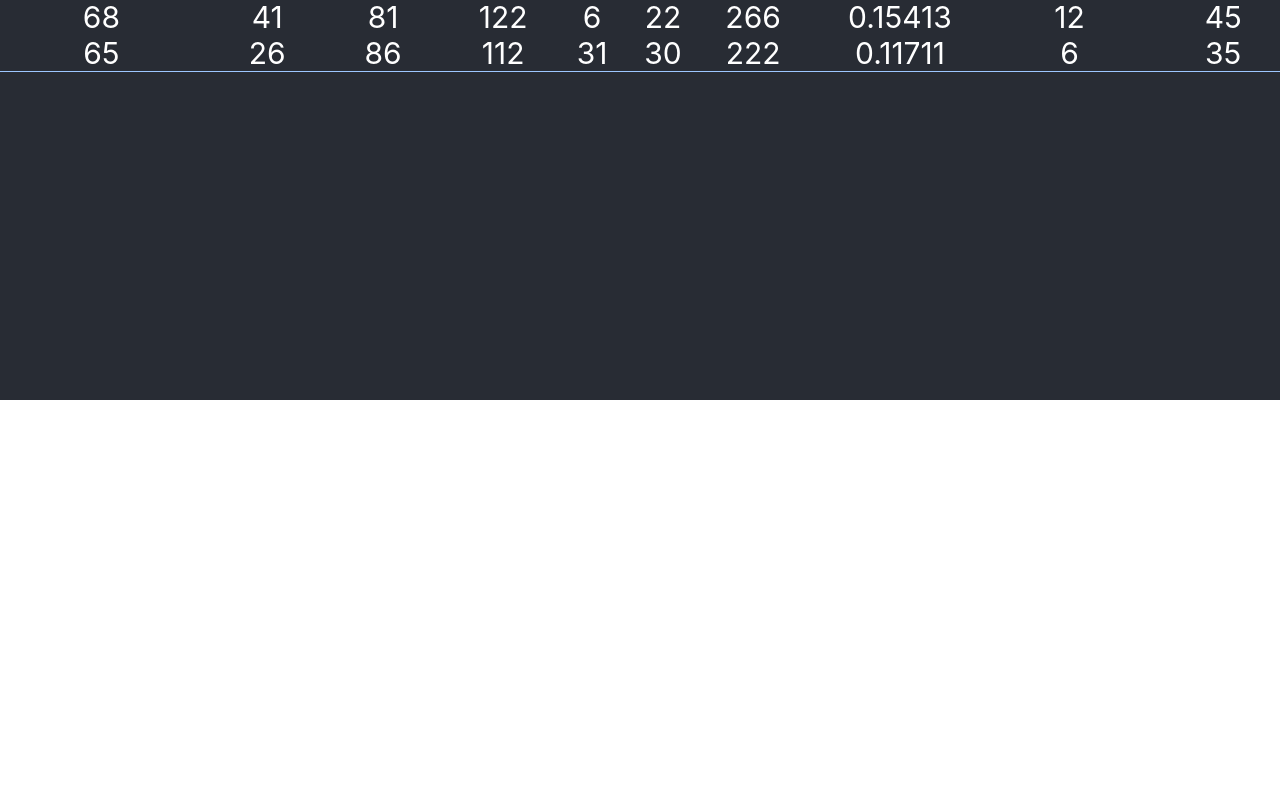
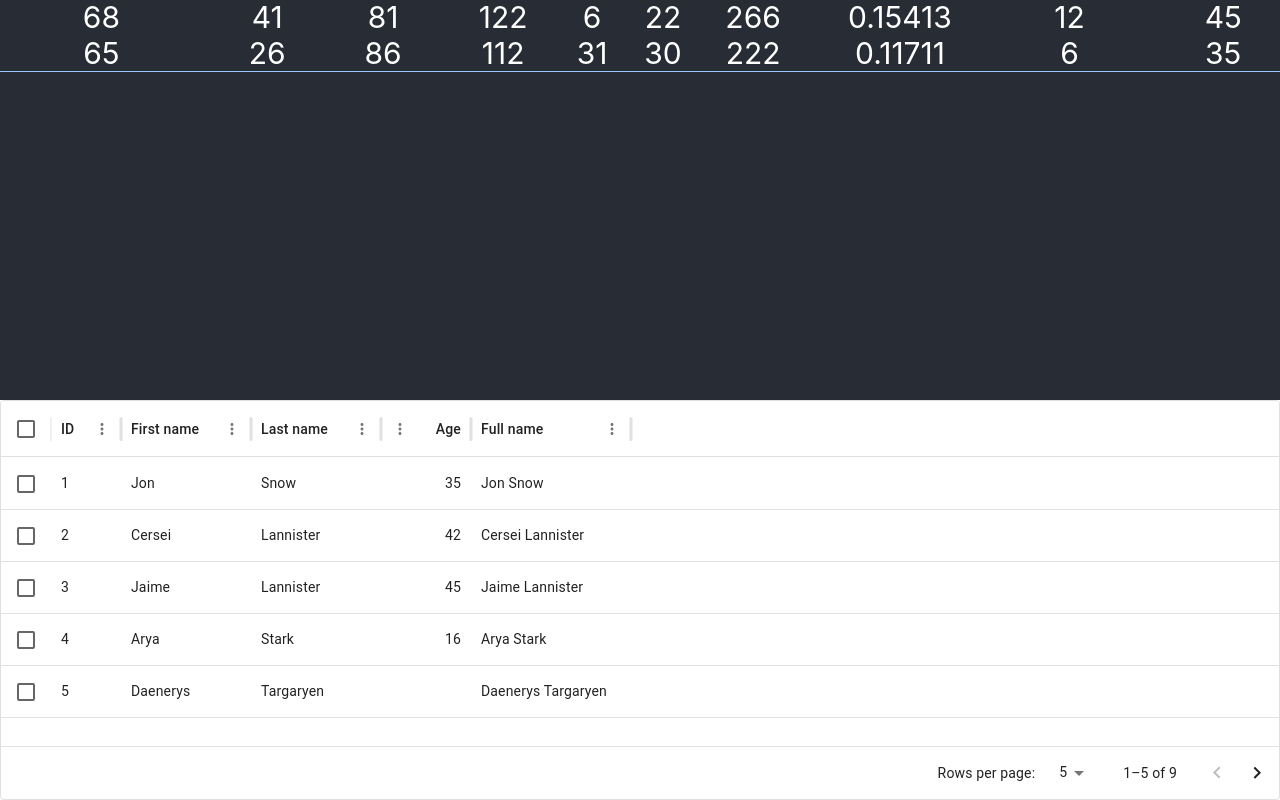
Before and after one commit to zachmanac/hockey-stats-v2, a React (Create React App) app in the folder react-frontend/: page / in a window 1280 px wide. Shown: the part 450-1250 px from the top of the page. Before the commit the page ends 850 px from the top, so only its background shows below. Built offline with nearby package versions, Linux system fonts and the light colour scheme.

Commit message:
add components, install mui and mui-x

```diff
--- a/react-frontend/package.json
+++ b/react-frontend/package.json
@@ -3,6 +3,10 @@
   "version": "0.1.0",
   "private": true,
   "dependencies": {
+    "@emotion/react": "^11.11.4",
+    "@emotion/styled": "^11.11.0",
+    "@mui/material": "^5.15.14",
+    "@mui/x-data-grid": "^7.0.0-beta.7",
     "@testing-library/jest-dom": "^5.17.0",
     "@testing-library/react": "^13.4.0",
     "@testing-library/user-event": "^13.5.0",
--- a/react-frontend/src/App.js
+++ b/react-frontend/src/App.js
@@ -2,6 +2,7 @@ import { useEffect, useState } from 'react';
 import './App.scss';
 import apiCalls from './apiCalls';
 import data from './mockData';
+import DataTable from './components/DataTable';
 
 function App() {
   const [message, setMessage] = useState('');
@@ -62,6 +63,7 @@ function App() {
           </tbody>
         </table>
       </header>
+      <DataTable />
     </div>
   );
 }
--- /dev/null
+++ b/react-frontend/src/components/DataTable.js
@@ -0,0 +1,51 @@
+import { DataGrid, GridColDef } from '@mui/x-data-grid';
+
+const columns = [
+  { field: 'id', headerName: 'ID', width: 70 },
+  { field: 'firstName', headerName: 'First name', width: 130 },
+  { field: 'lastName', headerName: 'Last name', width: 130 },
+  {
+    field: 'age',
+    headerName: 'Age',
+    type: 'number',
+    width: 90,
+  },
+  {
+    field: 'fullName',
+    headerName: 'Full name',
+    description: 'This column has a value getter and is not sortable.',
+    sortable: false,
+    width: 160,
+    valueGetter: (value, row) => `${row.firstName || ''} ${row.lastName || ''}`,
+  },
+];
+
+const rows = [
+  { id: 1, lastName: 'Snow', firstName: 'Jon', age: 35 },
+  { id: 2, lastName: 'Lannister', firstName: 'Cersei', age: 42 },
+  { id: 3, lastName: 'Lannister', firstName: 'Jaime', age: 45 },
+  { id: 4, lastName: 'Stark', firstName: 'Arya', age: 16 },
+  { id: 5, lastName: 'Targaryen', firstName: 'Daenerys', age: null },
+  { id: 6, lastName: 'Melisandre', firstName: null, age: 150 },
+  { id: 7, lastName: 'Clifford', firstName: 'Ferrara', age: 44 },
+  { id: 8, lastName: 'Frances', firstName: 'Rossini', age: 36 },
+  { id: 9, lastName: 'Roxie', firstName: 'Harvey', age: 65 },
+];
+
+export default function DataTable() {
+  return (
+    <div style={{ height: 400, width: '100%' }}>
+      <DataGrid
+        rows={rows}
+        columns={columns}
+        initialState={{
+          pagination: {
+            paginationModel: { page: 0, pageSize: 5 },
+          },
+        }}
+        pageSizeOptions={[5, 10]}
+        checkboxSelection
+      />
+    </div>
+  );
+}
```
Also changed, not shown: 1 other file (tests, documents, lock files or other folders).
